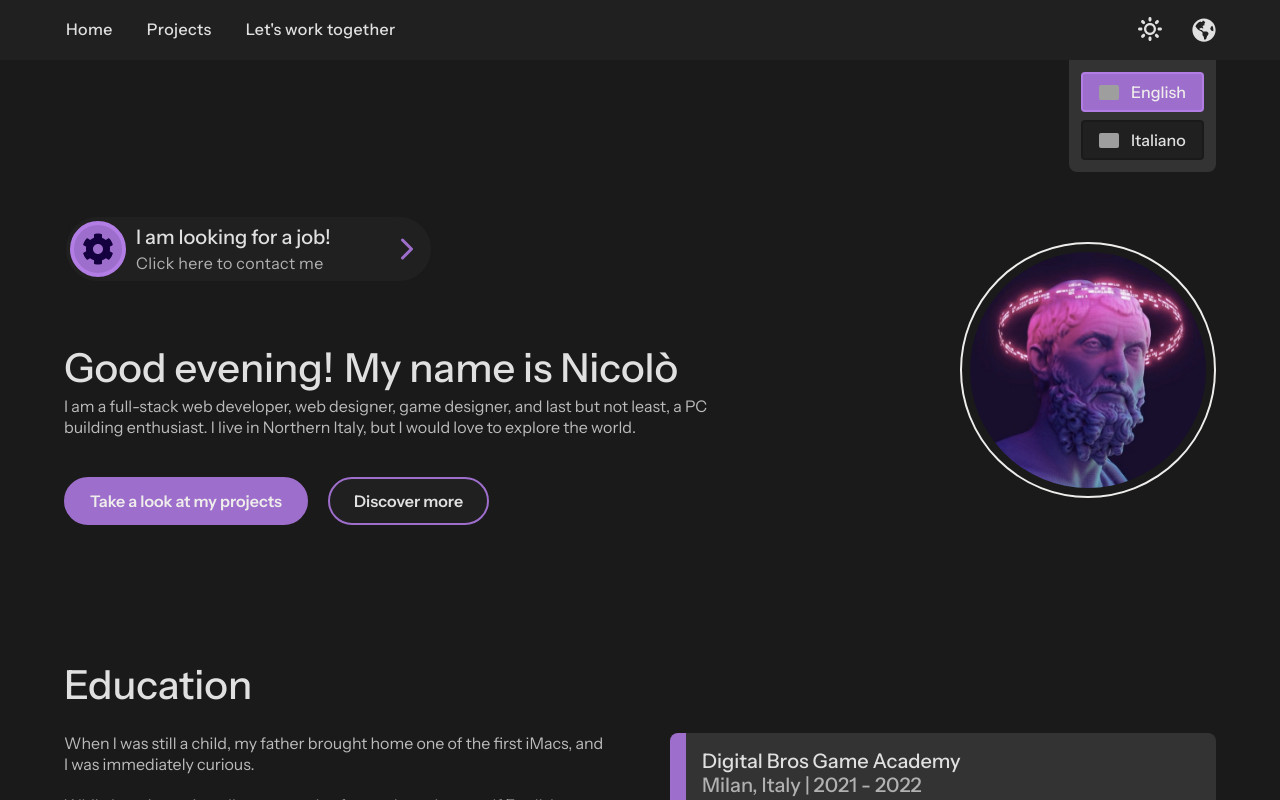
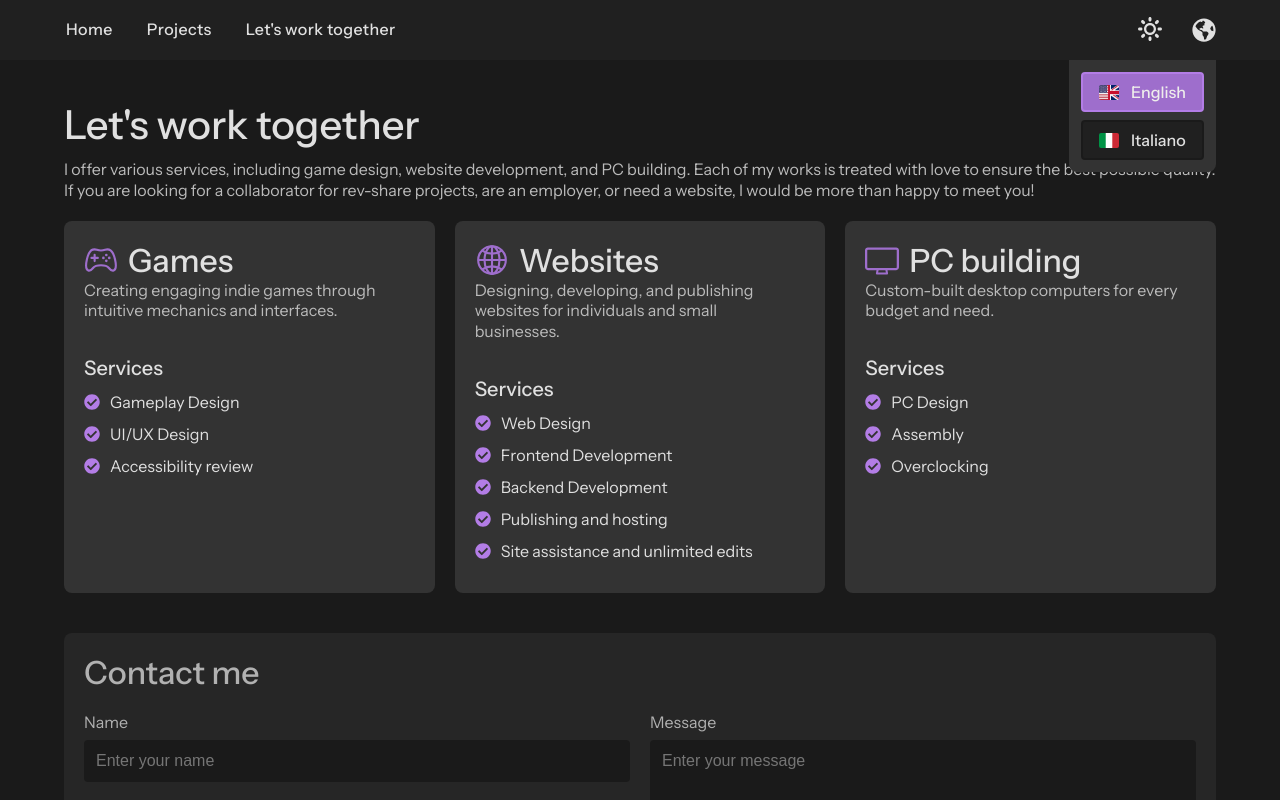
Before and after one commit to nicolodonvito/vite-react-portfolio, a React (Vite) app: page /work in a window 1280 px wide. Both pictures are taken after a click on the button 1204 px from the left and 30 px from the top of the page. Shown: the top 800 px of the page. Built offline with nearby package versions, Linux system fonts and the light colour scheme; grey boxes are pictures that could not be loaded.

Commit message:
General improvements

```diff
--- a/src/App.jsx
+++ b/src/App.jsx
@@ -10,54 +10,7 @@ import SeoHead from './components/SeoHead/SeoHead';
 import { useTranslation } from 'react-i18next';
 
 function App() {
-	const { lang } = useParams();
 	const { i18n } = useTranslation();
-	const navigate = useNavigate(); // Get navigate hook
-
-	useEffect(() => {
-		const storedLanguage = localStorage.getItem('language');
-		const systemLanguage = navigator.language.split('-')[0];
-
-		// Determine the language that *should* be active
-		let desiredLanguage = lang;
-		if (!desiredLanguage && storedLanguage) {
-			desiredLanguage = storedLanguage;
-		} else if (!desiredLanguage && !storedLanguage) {
-			desiredLanguage = systemLanguage;
-		}
-
-		// If the i18n language is different from the determined language, change it
-		if (i18n.language !== desiredLanguage) {
-			i18n.changeLanguage(desiredLanguage);
-			localStorage.setItem('language', desiredLanguage);
-		}
-
-		// Construct the canonical path segment from the *current* URL
-		let currentPathname = window.location.pathname;
-		let pathSegment = '';
-
-		// Remove the language prefix from the pathSegment
-		// Use 'lang' from useParams to identify the language part in the current URL
-		if (lang && currentPathname.startsWith(`/${lang}`)) {
-			pathSegment = currentPathname.substring(`/${lang}`.length);
-		} else if (lang === undefined && currentPathname.startsWith('/')) {
-			pathSegment = ''; // Root path without language prefix
-		}
-
-		// Canonicalize pathSegment (remove trailing slash if not empty)
-		if (pathSegment.endsWith('/') && pathSegment.length > 0) {
-			pathSegment = pathSegment.slice(0, -1);
-		}
-
-		// Construct the ideal URL using the *desiredLanguage*
-		const idealUrl = `/${desiredLanguage}${pathSegment}`;
-
-		// Navigate if the current URL is not the ideal URL OR if i18n.language is not yet desiredLanguage
-		if (currentPathname !== idealUrl || i18n.language !== desiredLanguage) {
-			navigate(idealUrl, { replace: true });
-		}
-
-	}, [lang, i18n, navigate]); // Add i18n.language to dependencies
 
 	return (
 		<>
--- a/src/components/Footer/Footer.jsx
+++ b/src/components/Footer/Footer.jsx
@@ -1,12 +1,12 @@
 import { useTranslation } from "react-i18next";
 import "./Footer.css";
 import { HashLink } from 'react-router-hash-link';
-import { useParams } from 'react-router-dom';
+
 import { Link } from "react-router-dom";
 
 function Footer() {
 	const { t } = useTranslation();
-	const { lang } = useParams();
+
 
 	return (
 		<footer className="footer">
@@ -14,8 +14,8 @@ function Footer() {
 				<div className="footer-column">
 					<h4>{t("footer.about")}</h4>
 					<div className="social-icons">
-						<Link href="https://github.com/nicolodonvito" target="_blank" rel="noopener noreferrer"><img src="/resources/icons/github-svgrepo-com.svg" alt="GitHub" />GitHub</Link>
-						<Link href="https://www.linkedin.com/in/nicolo-donvito" target="_blank" rel="noopener noreferrer"><img src="/resources/icons/linkedin-svgrepo-com.svg" alt="LinkedIn" />LinkedIn</Link>
+						<Link to="https://github.com/nicolodonvito" target="_blank" rel="noopener noreferrer"><img src="/resources/icons/github-svgrepo-com.svg" alt="GitHub" />GitHub</Link>
+						<Link to="https://www.linkedin.com/in/nicolo-donvito" target="_blank" rel="noopener noreferrer"><img src="/resources/icons/linkedin-svgrepo-com.svg" alt="LinkedIn" />LinkedIn</Link>
 					</div>
 					<p>© {new Date().getFullYear()} {t("footer.copyright")}</p>
 				</div>
@@ -23,8 +23,8 @@ function Footer() {
 				<div className="footer-column">
 					<h4>{t("footer.links")}</h4>
 					<ul>
-						<li><HashLink smooth to={`/${lang}/`}>{t("navigation.home")}</HashLink></li>
-						<li><HashLink smooth to={`/${lang}/work`}>{t("navigation.hire_me")}</HashLink></li>
+						<li><HashLink smooth to={`/`}>{t("navigation.home")}</HashLink></li>
+						<li><HashLink smooth to={`/work`}>{t("navigation.hire_me")}</HashLink></li>
 					</ul>
 				</div>
 			</div>
--- a/src/components/Hero/Hero.jsx
+++ b/src/components/Hero/Hero.jsx
@@ -3,12 +3,12 @@ import { IoChevronForward } from "react-icons/io5";
 import { useTranslation } from "react-i18next";
 import "./Hero.css";
 import { useEffect, useState } from "react";
-import { Link, useParams } from "react-router-dom";
+import { Link } from "react-router-dom";
 import { HashLink } from "react-router-hash-link";
 
 function Hero() {
 	const { t } = useTranslation();
-	const { lang } = useParams();
+
 	const time = new Date().getHours();
 	const [greeting, setGreeting] = useState("");
 
@@ -28,7 +28,7 @@ function Hero() {
 		<div className="hero">
 			<div className="hero-content boxed">
 				<div className="hero-left">
-					<Link to={`/${lang}/work`} className="pill">
+					<Link to={`/work`} className="pill">
 						<div className="pill-cta">
 							<div className="icon">
 								<FaCog />
@@ -49,10 +49,10 @@ function Hero() {
 					<p>{t("home.introduction")}</p>
 
 					<div className="cta-buttons">
-						<HashLink smooth to={`/${lang}/#projects`} className="btn primary-btn">
+						<HashLink smooth to={`/#projects`} className="btn primary-btn">
 							{t("home.cta_projects")}
 						</HashLink>
-						<HashLink smooth to={`/${lang}/#more`} className="btn secondary-btn">
+						<HashLink smooth to={`/#more`} className="btn secondary-btn">
 							{t("home.cta_more")}
 						</HashLink>
 					</div>
--- a/src/components/Navbar/Navbar.jsx
+++ b/src/components/Navbar/Navbar.jsx
@@ -4,7 +4,7 @@ import { useTranslation } from "react-i18next";
 import { FaRegMoon } from "react-icons/fa";
 import { ImSun } from "react-icons/im";
 import { FaGlobeAmericas } from "react-icons/fa";
-import { useLocation, useNavigate, useParams } from 'react-router-dom';
+import { useLocation, useNavigate } from 'react-router-dom';
 import NavbarMobile from './NavbarMobile'; // Import the mobile navbar
 import "./Navbar.css";
 
@@ -12,7 +12,7 @@ function Navbar() {
 	const [theme, setTheme] = useState(localStorage.getItem('theme') || 'dark');
 	const { pathname } = useLocation();
 	const navigate = useNavigate();
-	const { lang } = useParams();
+
 	const [isLanguageMenuOpen, setLanguageMenuOpen] = useState(false);
 	const [isMobile, setIsMobile] = useState(window.innerWidth <= 768); // State for screen size
 	const { t, i18n } = useTranslation();
@@ -33,7 +33,7 @@ function Navbar() {
 		localStorage.setItem('language', lng);
 		setSelectedLanguage(lng); // Set the selected language
 		setLanguageMenuOpen(false);
-		navigate(`/${lng}${pathname.substring(3)}`); // Navigate to the new language path
+		navigate(pathname); // Navigate to the new language path
 	};
 
 	useEffect(() => {
@@ -77,9 +77,9 @@ function Navbar() {
 			<nav className="navbar">
 				<div className="boxed">
 					<div className="nav-left">
-						<HashLink smooth to={`/${lang}/`}>{t("navigation.home")}</HashLink>
-						<HashLink smooth to={`/${lang}/#projects`}>{t("navigation.projects")}</HashLink>
-						<HashLink smooth to={`/${lang}/work`}>{t("navigation.hire_me")}</HashLink>
+						<HashLink smooth to={`/`}>{t("navigation.home")}</HashLink>
+						<HashLink smooth to={`/#projects`}>{t("navigation.projects")}</HashLink>
+						<HashLink smooth to={`/work`}>{t("navigation.hire_me")}</HashLink>
 					</div>
 					<div className="nav-right">
 						<button onClick={toggleTheme} title={theme === 'light' ? t('navigation.dark_mode') : t('navigation.light_mode')}>
@@ -91,11 +91,11 @@ function Navbar() {
 							</button>
 							<ul className={`language-dropdown ${isLanguageMenuOpen ? 'active' : ''}`}>
 								<li onClick={() => handleLanguageSelect('en')} className={selectedLanguage === 'en' ? 'active' : ''}>
-									<img src="/images/English.png" alt="English" />
+									<img src="/resources/images/English.png" alt="English" />
 									<span>English</span>
 								</li>
 								<li onClick={() => handleLanguageSelect('it')} className={selectedLanguage === 'it' ? 'active' : ''}>
-									<img src="/images/Italian.png" alt="Italian" />
+									<img src="/resources/images/Italian.png" alt="Italian" />
 									<span>Italiano</span>
 								</li>
 							</ul>
--- a/src/main.jsx
+++ b/src/main.jsx
@@ -3,7 +3,7 @@ import { createRoot } from 'react-dom/client'
 import App from './App.jsx'
 import './index.css'
 import { HelmetProvider } from 'react-helmet-async';
-import { BrowserRouter, Routes, Route, Navigate } from 'react-router-dom';
+import { BrowserRouter, Routes, Route } from 'react-router-dom';
 import i18n from './i18n.js';
 import { I18nextProvider } from 'react-i18next'; // Import I18nextProvider
 
@@ -13,8 +13,7 @@ createRoot(document.getElementById('root')).render(
       <BrowserRouter>
         <I18nextProvider i18n={i18n}> {/* Wrap with I18nextProvider */}
           <Routes>
-            <Route path="/" element={<Navigate to={`/${i18n.language}`} replace />} />
-            <Route path="/:lang/*" element={<App />} />
+            <Route path="/*" element={<App />} />
           </Routes>
         </I18nextProvider>
       </BrowserRouter>
```
Also changed, not shown: robots.txt (deleted), 2 other files (tests, documents, lock files or other folders).
